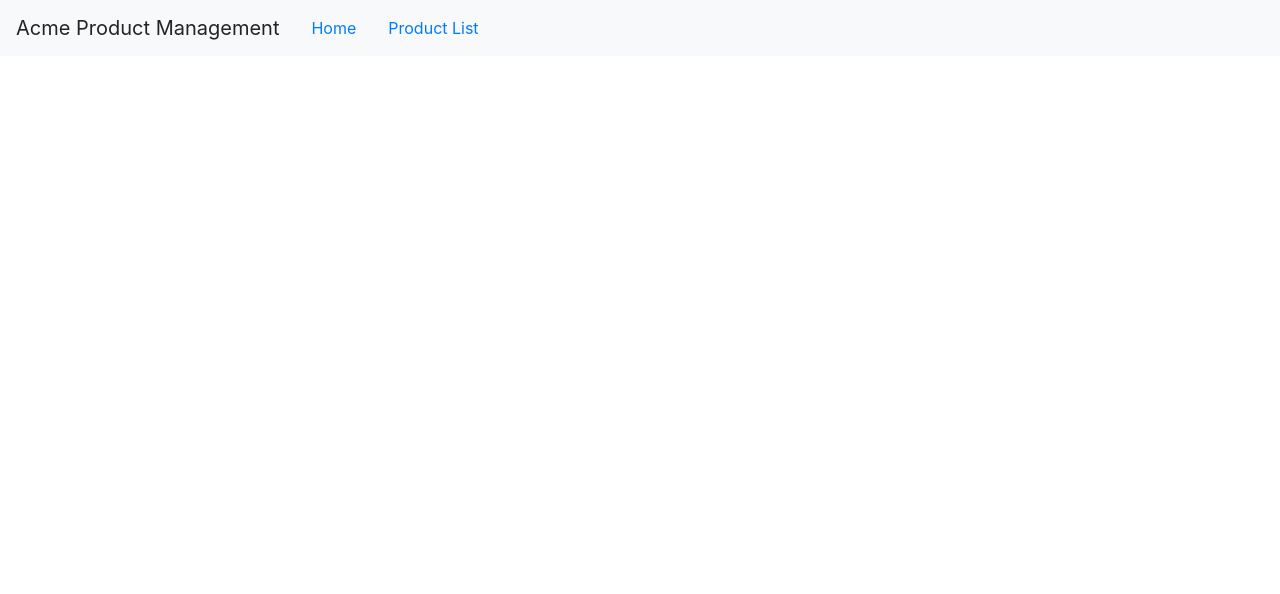
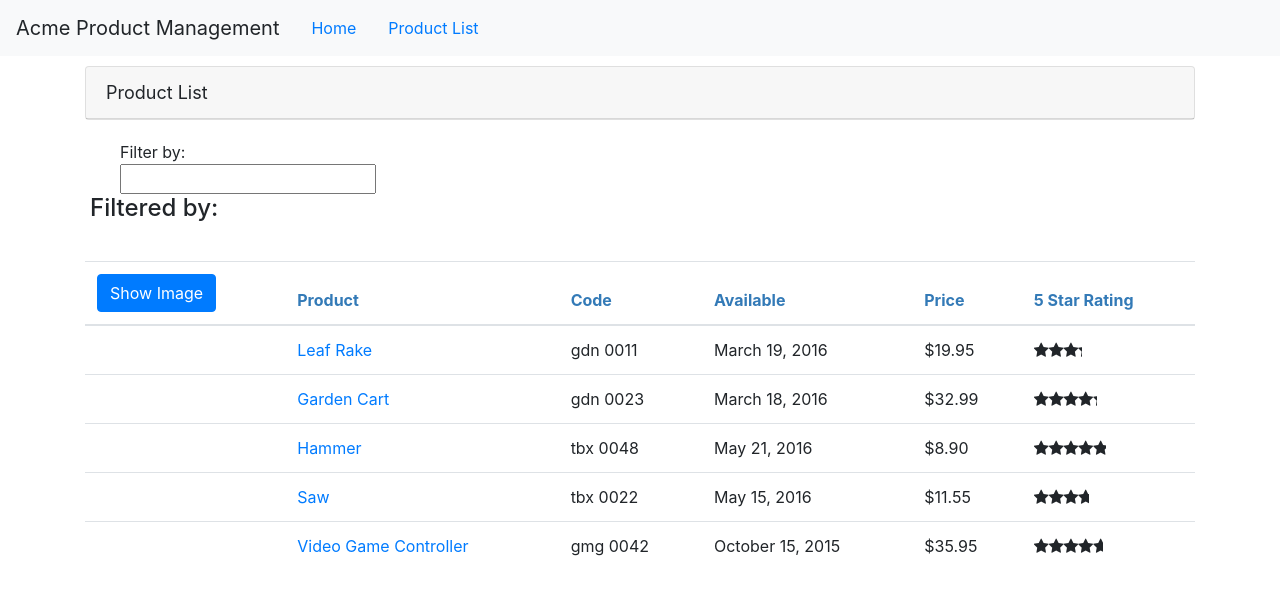
Before and after one commit to davidsanchezr81/Angular_Pluralsight, an Angular app: page /products in a window 1280 px wide. Shown: the top 594 px of the page. Built offline with nearby package versions, Linux system fonts and the light colour scheme.

Commit message:
Navigation and Routing Basics

```diff
--- a/src/api/products/product-list.component.html
+++ b/src/api/products/product-list.component.html
@@ -40,7 +40,9 @@
                 <img *ngIf='showImage' [src]="product.imageUrl" [title]='product.productName' [style.width.px]='imageWidth' [style.margin.px]='imageMargin'>
 
             </td>
-            <td>{{product.productName}}</td>
+            <td>
+                <a [routerLink]="['/products', product.productId]">{{product.productName}}</a>
+            </td>
             <td>{{product.productCode | lowercase | convertToSpaces:'-' }}</td>
             <td>{{product.releaseDate}}</td>
             <td>{{product.price | currency:'USD':'symbol':'1.2-2' }}</td>
--- a/src/app/app.component.ts
+++ b/src/app/app.component.ts
@@ -8,7 +8,14 @@ import { Component } from '@angular/core';
   <ul class='nav nav-pills'>
     <li><a class='nav-link' [routerLink]="['/welcome']">Home</a></li>
     <li><a class='nav-link' [routerLink]="['/products']">Product List</a></li>
-  </ul>`,
+  </ul>
+  </nav>
+  <div class='container'>
+  <router-outlet></router-outlet>
+  </div>
+  `
+
+  // whenever a route is activated, the associated view will display the content in this div (router-outlet)
 
 })
 export class AppComponent {
```
